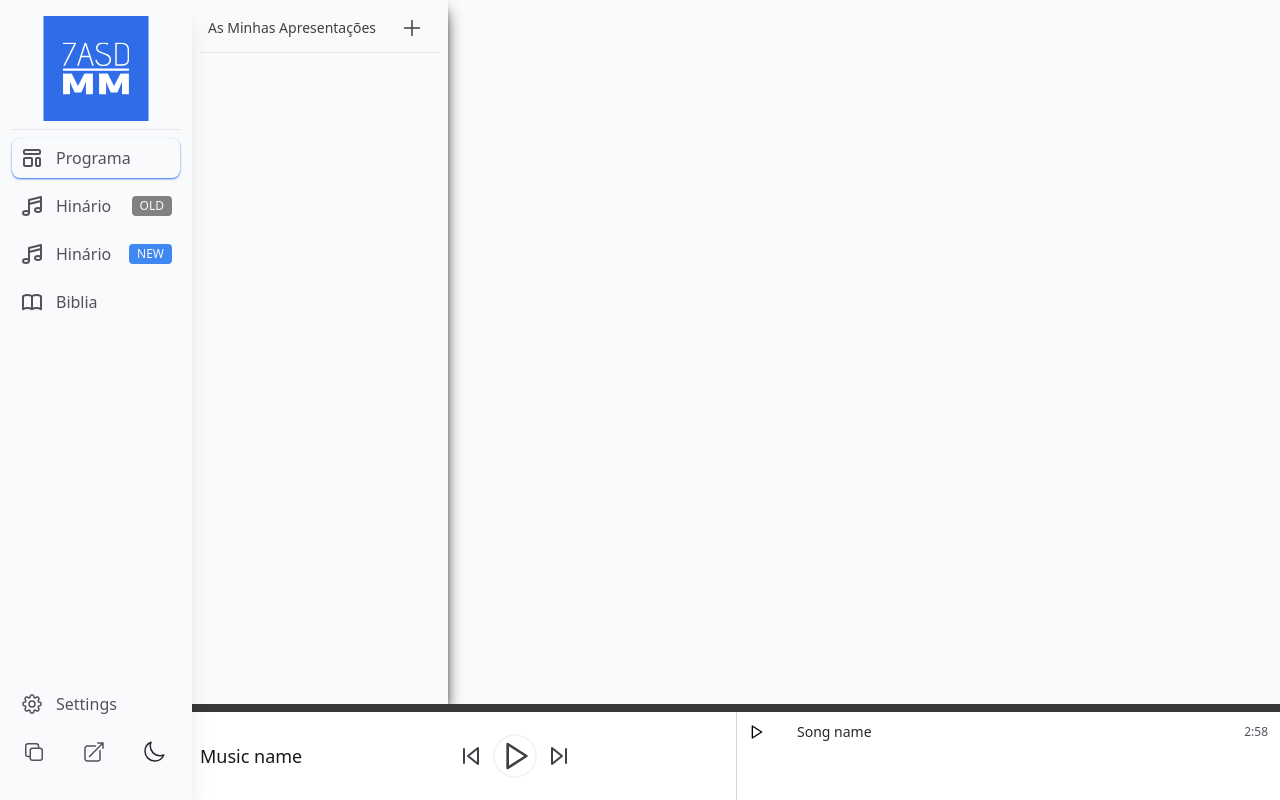
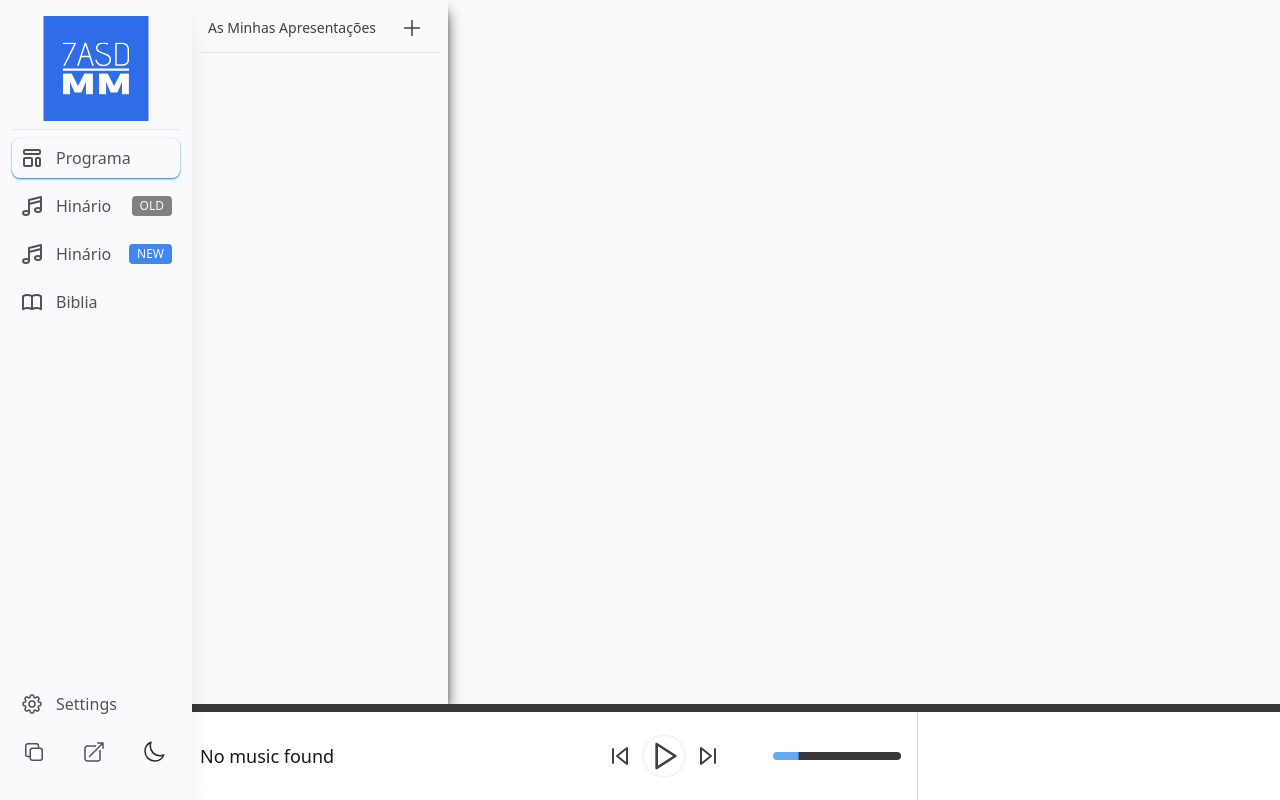
Before and after one commit to XmeDavid/IASDMM_legacy, a Vue app: page / in a window 1280 px wide. Built offline with nearby package versions, Linux system fonts and the light colour scheme.

Commit message:
Audio Revamp

```diff
--- a/src/components/footer/AudioPlayer.vue
+++ b/src/components/footer/AudioPlayer.vue
@@ -5,16 +5,17 @@
       min="0"
       max="100"
       step=".01"
+      class="progress transition-all duration-300"
       v-model="progress"
-      @input="updateSlider"
-      :style="{ backgroundSize: backgroundSize }"
+      @input="updateProgress"
+      :style="{ backgroundSize: progressBackground }"
     />
-    <div class="grid grid-cols-2 h-22">
-      <div class="flex justify-between items-center p-2">
-        <h3 class="font-medium text-lg select-none text-zinc-900 dark:text-zinc-100">Music name</h3>
+    <div class="grid grid-cols-3 h-22">
+      <div class="flex justify-between items-center p-2 col-span-2">
+        <h3 class="font-medium text-lg select-none w-1/2 whitespace-nowrap text-ellipsis overflow-clip text-zinc-900 dark:text-zinc-100">{{ currentMusic.name }}</h3>
         <div class="flex space-x-3 p-2">
           <!--Play buttons-->
-          <button class="focus:outline-none text-zinc-700 hover:text-black">
+          <button @click="previous" class="focus:outline-none text-zinc-700 hover:text-black">
             <svg
               class="w-6 h-6"
               viewBox="0 0 24 24"
@@ -28,10 +29,10 @@
               <line x1="5" y1="19" x2="5" y2="5"></line>
             </svg>
           </button>
-          <button
+          <button @click="playPause"
             class="rounded-full w-10 h-10 flex items-center justify-center pl-1 ring-2  focus:outline-none ring-gray-100 hover:ring-gray-200 text-zinc-700 hover:text-black"
           >
-            <svg
+            <svg v-if="!isPlaying"
               class="w-8 h-8"
               viewBox="0 0 24 24"
               fill="none"
@@ -42,8 +43,12 @@
             >
               <polygon points="5 3 19 12 5 21 5 3"></polygon>
             </svg>
+            <svg v-if="isPlaying" xmlns="http://www.w3.org/2000/svg" fill="none" viewBox="0 0 24 24" stroke-width="1.5" stroke="currentColor" class="w-10 h-10 pr-1">
+              <path stroke-linecap="round" stroke-linejoin="round" d="M15.75 5.25v13.5m-7.5-13.5v13.5" />
+            </svg>
+
           </button>
-          <button class="focus:outline-none text-zinc-700 hover:text-black">
+          <button @click="next" class="focus:outline-none text-zinc-700 hover:text-black">
             <svg
               class="w-6 h-6"
               viewBox="0 0 24 24"
@@ -58,14 +63,15 @@
             </svg>
           </button>
         </div>
-        <span></span>
+        <div class="w-32 mr-2">
+          <input type="range" min="0" max="100" step="1" class="volume rounded-full transition-all duration-300" v-model="volume" @input="updateVolume" :style="{ backgroundSize: volumeBackground }"/>
+        </div>
       </div>
-
       <ul
         class="text-xs divide-y divide-zinc-300 dark:divide-black border-l border-zinc-300 dark:border-black cursor-default h-22 overflow-scroll no-scrollbar"
       >
-        <li  class="flex items-center space-x-3 hover:bg-stone-100 hover:dark:bg-zinc-800">
-          <button class="p-3 hover:bg-bluejay-400 hover:dark:bg-bluejay-600 group focus:outline-none">
+        <li v-for="music in musicList" :key="music.name" @click="()=>{index=music.index}" class="flex items-center space-x-3 h-10 hover:bg-stone-100 hover:dark:bg-zinc-800">
+          <button :class="[{'dark:bg-tree-frog-600 bg-tree-frog-500': currentMusic.name == music.name}]" class="p-3 h-10 hover:bg-bluejay-400 hover:dark:bg-bluejay-600 group focus:outline-none">
             <svg
               class="w-4 h-4 group-hover:text-white dark:text-zinc-200"
               viewBox="0 0 24 24"
@@ -78,8 +84,8 @@
               <polygon points="5 3 19 12 5 21 5 3"></polygon>
             </svg>
           </button>
-          <div class="flex-1 p-2 text-sm select-none text-zinc-800 hover:text-black dark:text-zinc-200 hover:dark:text-white">Song name</div>
-          <div class="text-xs select-none text-zinc-600 dark:text-zinc-400 p-3">2:58</div>
+          <p class="flex-1 p-2 text-sm select-none text-zinc-800 hover:text-black dark:text-zinc-200 hover:dark:text-white text-ellipsis whitespace-nowrap overflow-clip">{{ music.name }}</p>
+          <p class="text-xs select-none text-zinc-600 dark:text-zinc-400 p-3">{{ music.duration }}</p>
         </li>
       </ul>
     </div>
@@ -87,29 +93,185 @@
 </template>
 
 <script>
+import {Howl, Howler} from 'howler';
+import { readDir, readTextFile, BaseDirectory } from '@tauri-apps/api/fs';
+import { convertFileSrc } from '@tauri-apps/api/tauri';
+import { emit, listen } from '@tauri-apps/api/event'
+import allowedExtensions from './allowedMusicExtensions.json'
+import { appWindow } from "@tauri-apps/api/window";
 export default {
   name: "AudioPlayer",
   data() {
     return {
       progress: 0,
-      backgroundSize: "0% 100%",
+      progressBackground: "0% 100%",
+      volume: 20,
+      volumeBackground: "20% 100%",
+      config: null,
+      musicList: [],
+      music: null,
+      index: 0,
+      reloadListener: null,
+      updaterUI: null,
     };
   },
   methods: {
-    updateSlider(e) {
+    async load(){
+      this.config = JSON.parse(await readTextFile('app.conf', { dir: BaseDirectory.AppData }))
+      var i=0; let musicList =(await readDir(this.config.backgroundMusicPath)).map(element=>{ //Indexes the files and separetes the extensions
+        const lastDot = element.name.lastIndexOf('.');
+        const before = element.name.slice(0, lastDot);
+        const after = element.name.slice(lastDot + 1);
+        return {
+          index: i++,
+          name: before,
+          extension: after,
+          path: element.path
+        }
+      })
+      musicList = musicList.filter(element=>allowedExtensions.includes(element.extension)) //Filters out not wanted extensions
+      this.musicList = musicList.map(music=>{
+        let url = convertFileSrc(music.path)
+        let sound = new Howl({src: [url]});
+        return {
+          index: music.index,
+          name: music.name,
+          extension: music.extension,
+          path: music.path,
+          url: url,
+          duration: this.durationString(sound.duration())
+        }
+      })
+    },
+    async playMusic(music){
+      if(this.music){
+        this.music.stop()
+      }
+      this.music = new Howl({
+        src: [music.url],
+        autoplay: true,
+        loop: true,
+        volume: 0.1,
+        onend: function() {
+          this.next();
+        },
+      });
+    },
+    playPause() {
+      if(!this.music){
+        this.playMusic(this.musicList[this.index])
+        this.music.play()
+        return
+      }
+      if (this.music.playing()) {
+        this.music.pause();
+      } else {
+        this.music.play();
+      }
+    },
+    previous() {
+      if(this.index == 0){
+        this.index = this.musicList.length - 1;
+        return
+      }
+      this.index--;
+    },
+    next() {
+      if(this.index == this.musicList.length - 1){
+        this.index = 0;
+        return
+      }
+      this.index++;
+    },
+    updateUI(){
+      if(this.music){
+        this.progress = this.music.seek() / this.music.duration() * 100
+        this.progressBackground = this.progress + "% 100%"
+      }
+    },
+    updateProgress(e) {
+      if(this.music){
+        if(this.progress == 100){
+          this.next()
+        }
+        let clickedElement = e.target,
+          min = clickedElement.min,
+          max = clickedElement.max;
+        this.progressBackground = ((this.progress - min) * 100) / (max - min) + "% 100%";
+        this.music.seek(this.music.duration() * (this.progress / 100))
+      }
+    },
+    updateVolume(e) {
       let clickedElement = e.target,
         min = clickedElement.min,
         max = clickedElement.max,
         val = clickedElement.value;
-      this.backgroundSize = ((val - min) * 100) / (max - min) + "% 100%";
+      let percentage = ((val - min) * 100) / (max - min);
+      this.volumeBackground = percentage + "% 100%";
+      if(this.music){
+        this.music.volume((percentage / 100).toFixed(1))
+      }
+    },
+    async listen(){
+      this.reloadListener = await listen('reload-music', (event) => {
+        this.load()
+      })
+    },
+    durationString(seconds){
+      var str = `${String(Math.floor(seconds/60)).padStart(2,'0')}:${String(Math.floor(seconds % 60)).padStart(2,'0')}`
+      if(seconds > 3600){
+        str = `${Math.floor(seconds/3600)}:${String(Math.floor((seconds % 3600)/60)).padStart(2,'0')}:${String(Math.floor(seconds % 60)).padStart(2,'0')}`
+      }
+      return str
+    }
+  },
+  computed: {
+    isPlaying() {
+      if(this.music){
+        return this.music.playing();
+      }
+      return false;
+    },
+    currentMusic() {
+      if(this.musicList.length > 0){
+        return this.musicList[this.index];
+      }
+      return {
+        name: "No music found"
+      }
     },
   },
+  watch: {
+    'index': function (index) {
+      this.playMusic(this.musicList[index])
+    },
+  },
+  mounted() {
+    setInterval(() => {
+      this.updateUI()
+    }, 1000)
+    this.listen()
+    this.load()
+  },
+  beforeUnmount(){
+    if(this.music){
+      this.music.stop()
+    }
+  }
 };
 </script>
 
 <style>
 /* Slider CSS */
-input[type="range"] {
+input.volume[type="range"] {
+  -webkit-appearance: none;
+  display: block;
+  width: 100%;
+  background: #383838;
+  background-image: -webkit-linear-gradient(left, #64a9f6 0%, #64a9f6 100%);
+  background-repeat: no-repeat;
+}
+input.progress[type="range"] {
   -webkit-appearance: none;
   display: block;
   width: 100%;
--- /dev/null
+++ b/src/components/footer/allowedMusicExtensions.json
@@ -0,0 +1 @@
+["mp3", "mpeg", "opus", "ogg", "oga", "wav", "aac", "caf", "m4a", "m4b", "mp4", "weba", "webm", "dolby", "flac"]
--- a/src/components/program/Slide.vue
+++ b/src/components/program/Slide.vue
@@ -1,5 +1,5 @@
 <template lang="">
-    <div class="p-2 my-2 rounded-lg border-2 transition-all duration-300">
+    <div class="p-2 my-2 rounded-lg border-2 transition-all duration-100 border-zinc-300 dark:border-zinc-700">
         <div class="flex flex-row items-center p-2">
             <h1 :class="[{'hidden': editable}]" class="select-none text-2xl text-center">{{slide.title}}</h1>
             <input type="text" :class="[{'hidden': !editable}]" class="mr-2 block w-full text-2xl text-gray-900 bg-transparent border-0 border-b-2 border-gray-300 appearance-none dark:text-white dark:border-gray-600 dark:focus:border-blue-500 focus:outline-none focus:ring-0 focus:border-blue-600" v-model="slide.title"/>
```
